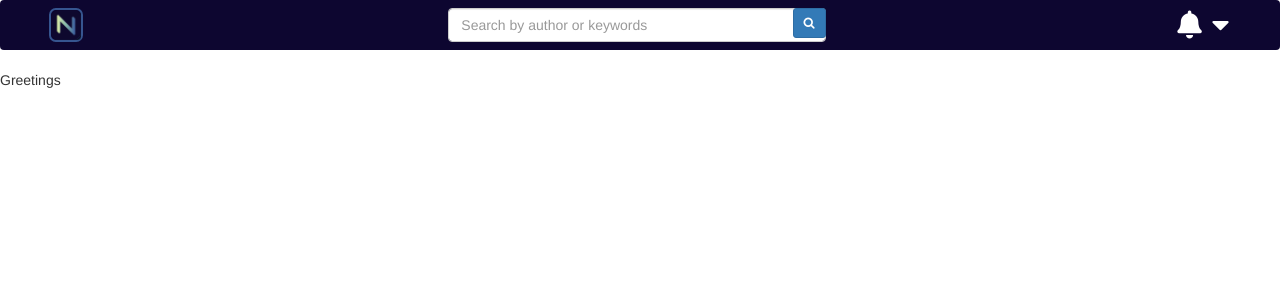
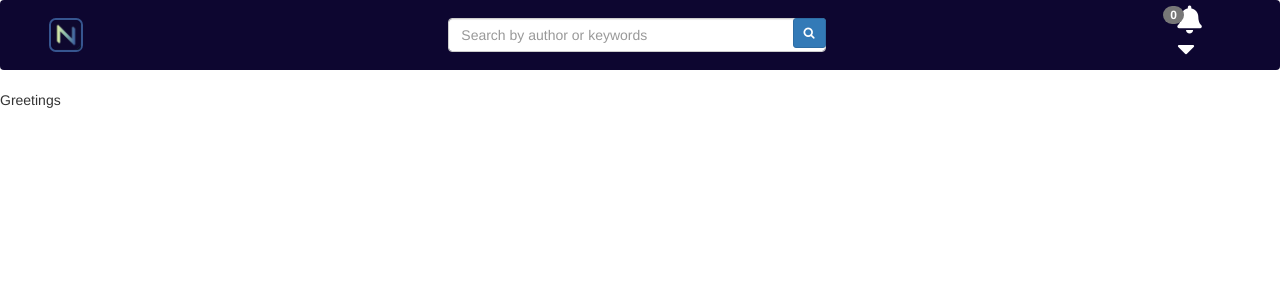
Before and after one commit to CMPUT404W19T3/NewPee, a Django app: page /search/ in a window 1280 px wide. Shown: the top 300 px of the page. Run offline with Django 3.2, Linux system fonts and the light colour scheme; some libraries are stand-ins or nearby versions.

Commit message:
header now has notifications.

```diff
--- a/NewPee/static/styles/header.css
+++ b/NewPee/static/styles/header.css
@@ -86,3 +86,15 @@ html, body{
 .ml-auto{
   margin-right: 3%;
 }
+
+.icon-wrapper{
+  position:relative;
+  float:left;
+}
+.badge{
+  background: rgba(0,0,0,0.5);
+  width: auto;
+  height: auto;
+  position:absolute;
+  left:-8px;
+}
--- a/NewPee/templates/header.html
+++ b/NewPee/templates/header.html
@@ -9,6 +9,9 @@
         <link rel="stylesheet" href="https://maxcdn.bootstrapcdn.com/bootstrap/4.0.0/css/bootstrap.min.css">
         <link rel="stylesheet" href="https://use.fontawesome.com/releases/v5.7.2/css/all.css" />
         <link rel="stylesheet" href="https://cdnjs.cloudflare.com/ajax/libs/font-awesome/4.7.0/css/font-awesome.min.css"><link rel="stylesheet" href="https://cdnjs.cloudflare.com/ajax/libs/font-awesome/4.7.0/css/font-awesome.min.css">
+        <script src="https://ajax.googleapis.com/ajax/libs/jquery/3.3.1/jquery.min.js"></script>
+        <script src="{% static 'scripts/header.js' %}"></script>
+
         {% block head %}{% endblock %}
     </head>
     <body>
@@ -28,7 +31,18 @@
 
         <div class="newPeeHeaderIcons ml-auto">
           <div class="dropdown">
-            <i class="fas fa-bell"></i>
+
+            <div class="icon wrapper" >
+
+
+            <i class="fas fa-bell" data-toggle="dropdown" aria-haspopup="true" aria-expanded="false"></i>
+            <div class="dropdown-menu dropdown-menu-right" aria-labelledby="dropdownMenuButton">
+                <a class="dropdown-item" >You have a friend request.</a>
+            </div>
+
+              <span id="badge_number" class="badge">0</span>
+            </div>
+
             <i class="fas fa-caret-down"  id="logout" data-toggle="dropdown" aria-haspopup="true" aria-expanded="false"></i>
             <div class="dropdown-menu dropdown-menu-right" aria-labelledby="dropdownMenuButton">
               <a class="dropdown-item" href="{% url 'logout' %}">Log out</a>
```
